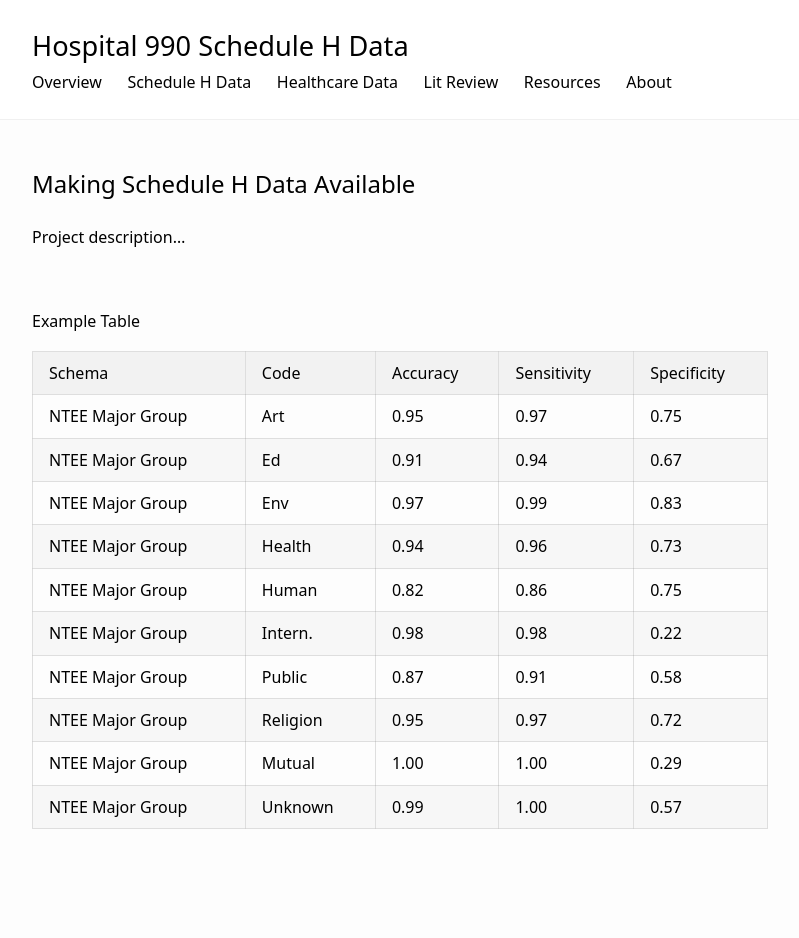
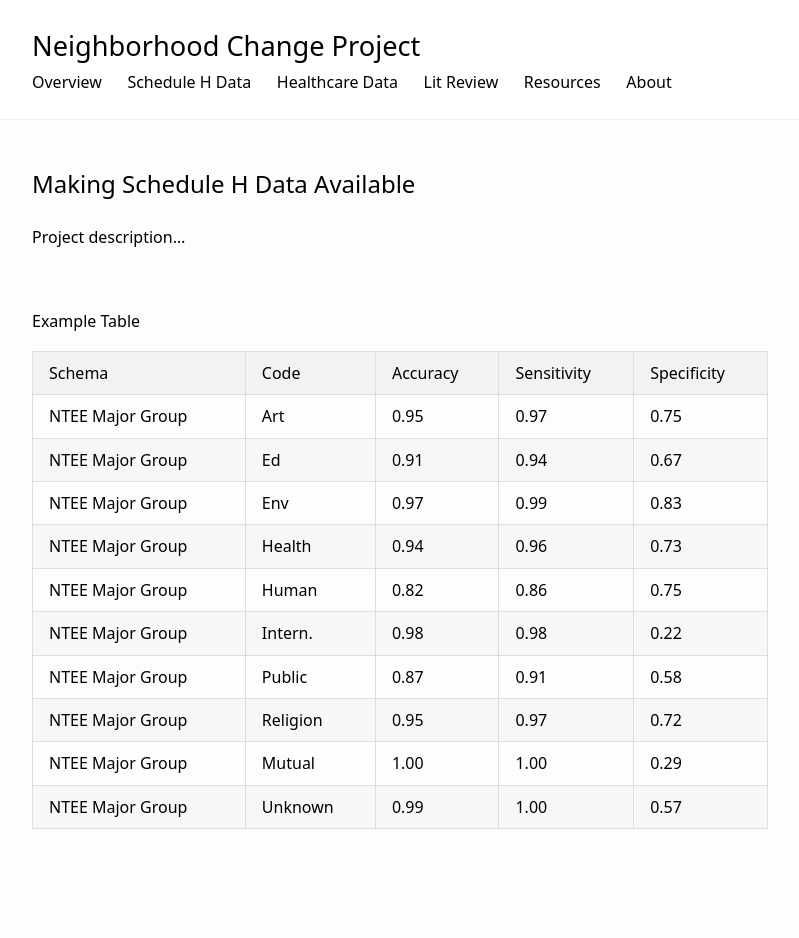
Before and after one commit to DS4PS/nhood-change-project, a Jekyll site: the page built from index.md, in a window 1280 px wide. Shown: the whole page, without its empty margins (240-1039 px from the left). Built offline with Jekyll 4.4.1, drawn with Linux system fonts in a browser that asks for light colours; nearby versions of some CDN libraries.

Commit message:
Update _config.yml

```diff
--- a/_config.yml
+++ b/_config.yml
@@ -1,4 +1,4 @@
-title: "Hospital 990 Schedule H Data"
+title: "Neighborhood Change Project"
 author: "Blog Author"
 description: "Really cool blog about ..."
 
```
